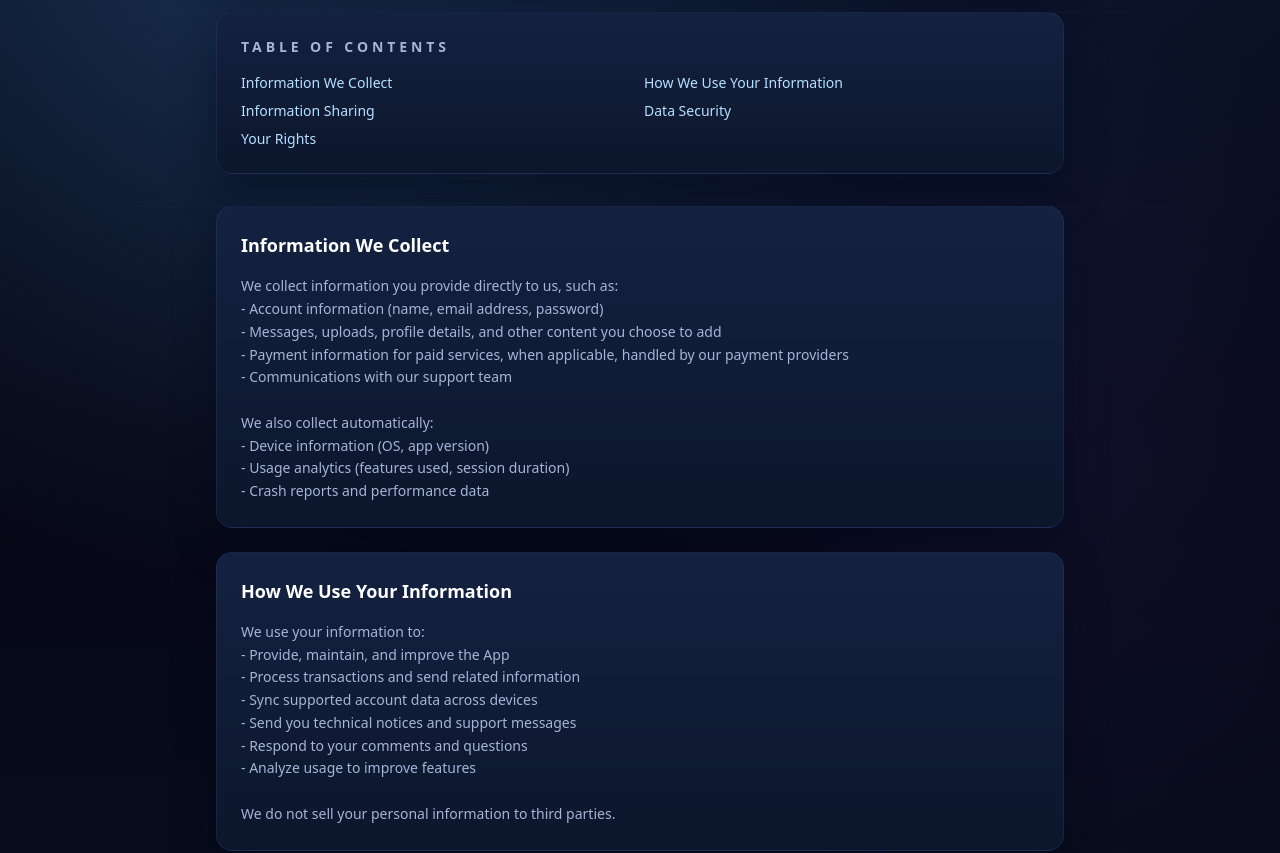
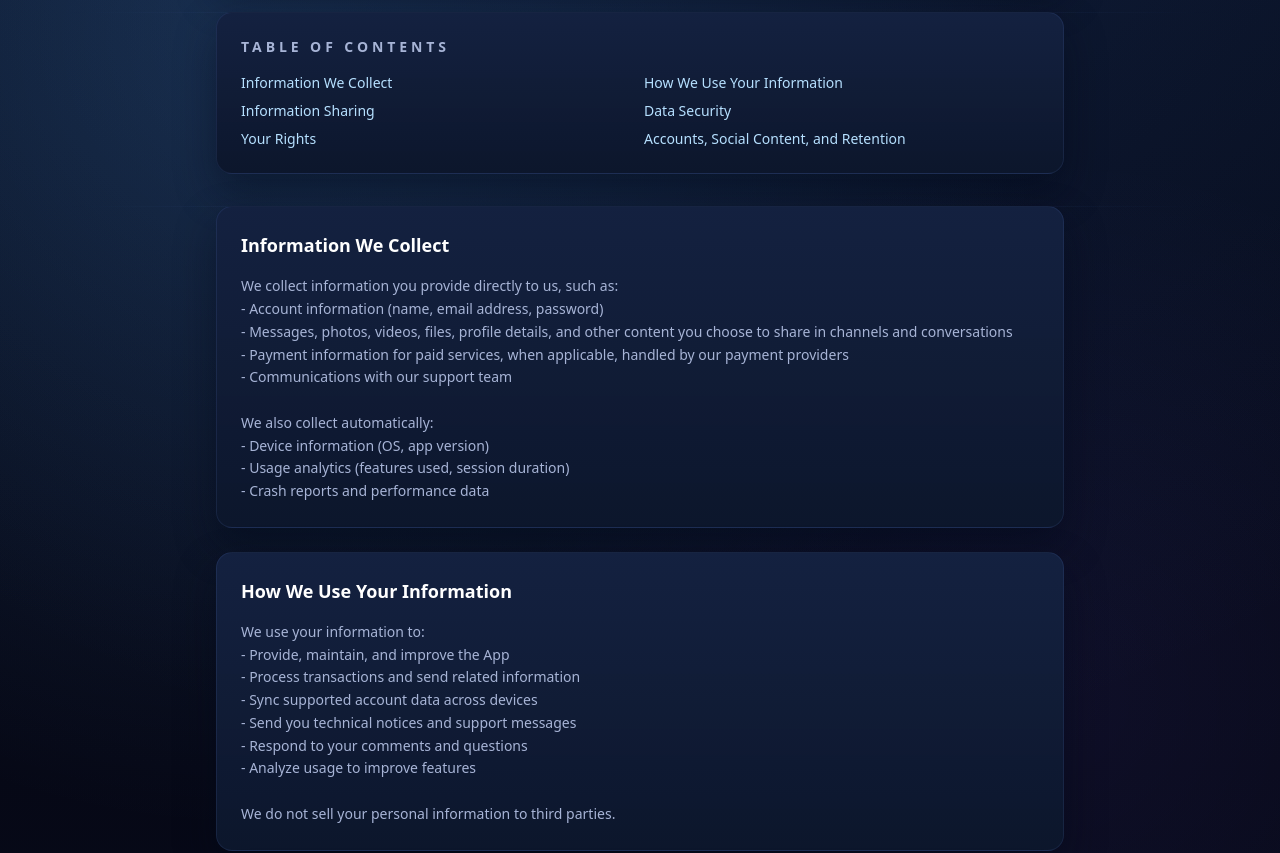
Before and after one commit to Dezolve/manacamp-site, a Next.js app: page /privacy in a window 1280 px wide. Shown: the part 480-1333 px from the top of the page. Built offline with nearby package versions, Linux system fonts and the light colour scheme.

Commit message:
docs(privacy): clarify in-app deletion, social retention and Apple revocation safeguards [skip ci]

```diff
--- a/app/legalContent.ts
+++ b/app/legalContent.ts
@@ -1,4 +1,5 @@
 export const legalLastUpdated = "March 1, 2025";
+export const privacyLastUpdated = "October 14, 2026";
 
 export const privacySections = [
   {
@@ -6,7 +7,7 @@ export const privacySections = [
     title: "Information We Collect",
     content: `We collect information you provide directly to us, such as:
 - Account information (name, email address, password)
-- Messages, uploads, profile details, and other content you choose to add
+- Messages, photos, videos, files, profile details, and other content you choose to share in channels and conversations
 - Payment information for paid services, when applicable, handled by our payment providers
 - Communications with our support team
 
@@ -54,7 +55,20 @@ No system is completely secure. We encourage you to use a strong, unique passwor
 - Object to or restrict processing of your information
 - Portability of your data
 
-To exercise these rights, contact us at privacy@manacamp.app.`,
+You can initiate account deletion directly in the ManaCamp mobile app from Profile > Delete Account. Deletion removes your account's sign-in credentials and profile identity, unlinks relationships and invitations, and removes your account avatar. Your username and display name are replaced with a deleted-user identity. Messages and other contributions previously shared with people or channels may remain visible in the conversation history so other participants can retain the context of their discussions. Some information may also be retained where reasonably needed for security, abuse prevention, legal compliance, or dispute handling.
+
+For accounts that use Sign in with Apple, ManaCamp requests a new, short-lived Apple authorization during account deletion, verifies the account owner, and uses the authorization to attempt to revoke Apple sign-in access. We do not retain that fresh Apple authorization code or resulting Apple tokens after the request. If revocation cannot be completed automatically, deletion still proceeds; you can remove ManaCamp's access in Apple Account settings under Sign in with Apple > ManaCamp > Stop Using Apple ID.
+
+To ask questions, request access or deletion of information not covered by the in-app deletion process, or exercise other applicable rights, contact privacy@manacamp.app.`,
+  },
+  {
+    id: "privacy-accounts",
+    title: "Accounts, Social Content, and Retention",
+    content: `ManaCamp stores account and profile information, friendships and blocking preferences, channel memberships, and content such as messages, attachments, and media uploaded to conversations. We process this information to provide the social and messaging features you use and to enforce community safety rules.
+
+Other people may see and retain content you intentionally share with them or in shared channels. Removing your account does not automatically erase their conversation history or copies they previously received. Uploaded profile avatar files associated with a deleted account are removed where technically possible; other shared content and relevant moderation records may remain subject to applicable retention, safety, or legal needs.
+
+If you use Sign in with Apple, Apple may provide an email address or private relay address for account setup. We use Apple authorization credentials only to authenticate you and, if requested, to attempt to revoke access when deleting your account.`,
   },
 ] as const;
 
```
